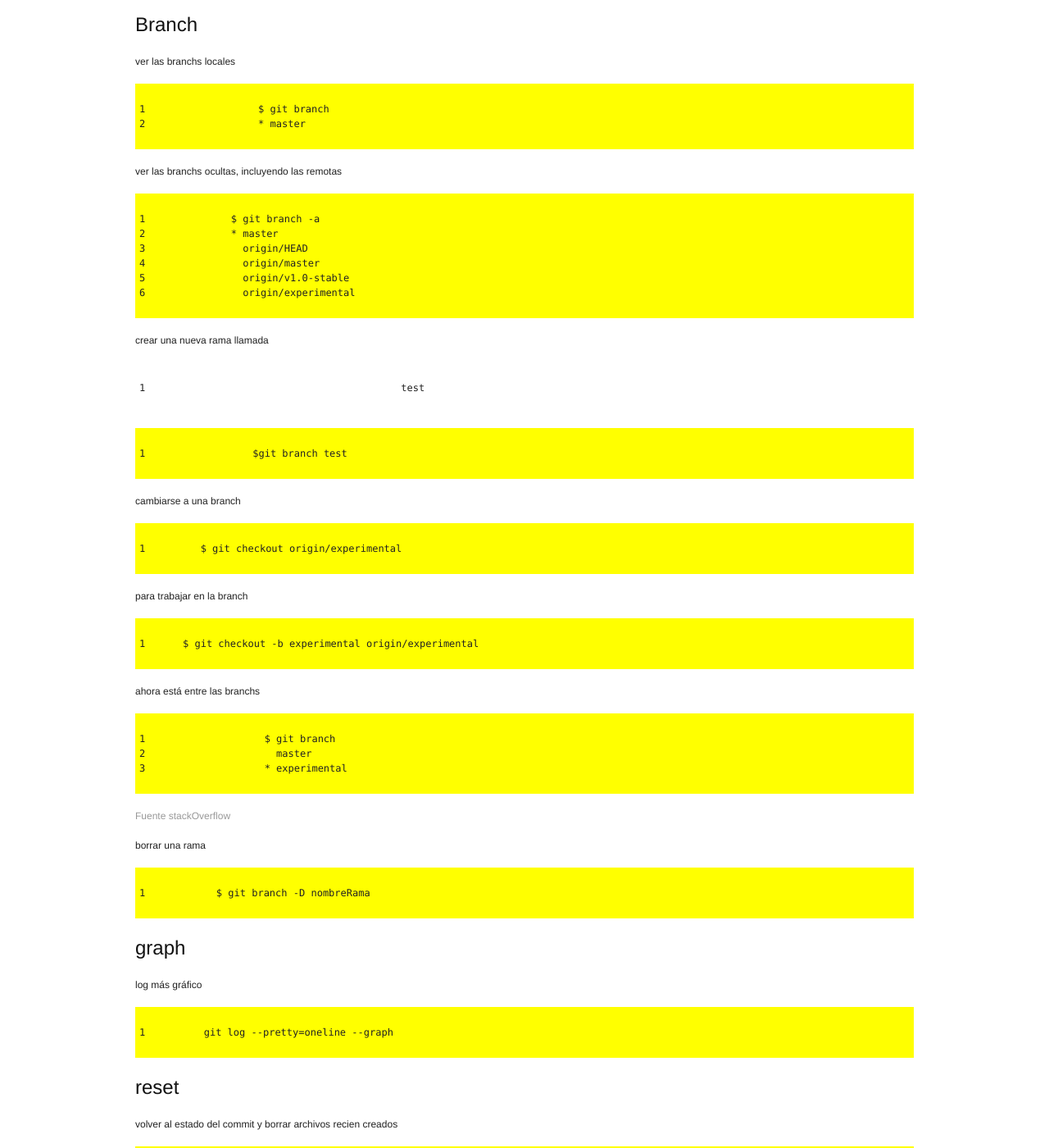
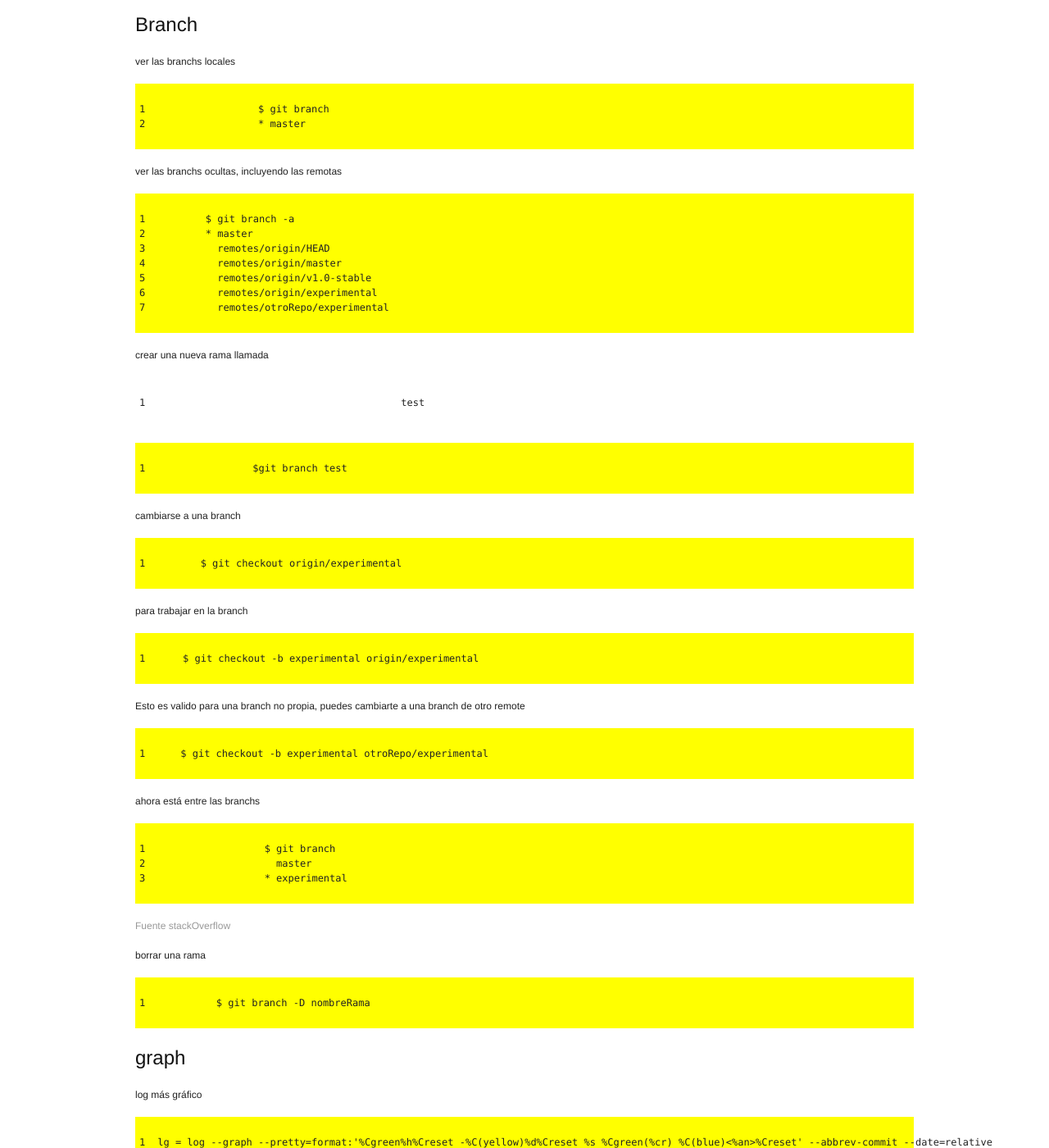
Before and after one commit to juanpabloaj/juanpabloaj.github.com, a Jekyll site: the page built from wiki/git.md, in a window 1280 px wide and 1400 px high, scrolled down 838 px. Shown: the whole window at 82% size. Built offline with Jekyll 4.4.1, drawn with Linux system fonts in a browser that asks for light colours; Markdown is read by kramdown in place of the engine named in the settings; some of the changed text lies outside the part shown.

Commit message:
git: sobre branch

```diff
--- a/_includes/gitDiffStat.markdown
+++ b/_includes/gitDiffStat.markdown
@@ -1,2 +1,4 @@
- wiki/git.md       |    4 ++++
- wiki/vim.markdown |    5 +++++
+ _layouts/default.html          |    3 ++-
+ wiki/git.md                    |   17 ++++++++++++-----
+ wiki/index.markdown            |    1 +
+ wiki/latex.md                  |    5 +++++
--- a/_layouts/default.html
+++ b/_layouts/default.html
@@ -32,7 +32,8 @@
 	<h1>{{ page.title }}</h1>
 		{{ content }}
 
-	<div id="footer">
+	<div id="footer"><!-- use blueprint footer -->
+		<!-- ADD powered by github jekyll vim+plugins  -->
 	</div>
 </div>
 </body>
--- a/wiki/git.md
+++ b/wiki/git.md
@@ -41,10 +41,11 @@ ver las branchs ocultas, incluyendo las remotas
 
     $ git branch -a
     * master
-      origin/HEAD
-      origin/master
-      origin/v1.0-stable
-      origin/experimental
+      remotes/origin/HEAD
+      remotes/origin/master
+      remotes/origin/v1.0-stable
+      remotes/origin/experimental
+	  remotes/otroRepo/experimental
 
 crear una nueva rama llamada `test`
 
@@ -57,6 +58,10 @@ cambiarse a una branch
 para trabajar en la branch
 
     $ git checkout -b experimental origin/experimental
+
+Esto es valido para una branch no propia, puedes cambiarte a una branch de otro remote
+
+	$ git checkout -b experimental otroRepo/experimental
 
 ahora está entre las branchs
 
@@ -76,7 +81,7 @@ borrar una rama
 
 log más gráfico
 
-	git log --pretty=oneline --graph
+	lg = log --graph --pretty=format:'%Cgreen%h%Creset -%C(yellow)%d%Creset %s %Cgreen(%cr) %C(blue)<%an>%Creset' --abbrev-commit --date=relative
 
 ## reset
 volver al estado del commit y borrar archivos recien creados
@@ -87,6 +92,8 @@ volver al estado del commit y borrar archivos recien creados
 ver lo que se ha hecho
 
 	$ git reflog
+
+muy útil para recuperar hash que se resetearon
 
 ## Forks
 
--- a/wiki/index.markdown
+++ b/wiki/index.markdown
@@ -15,6 +15,7 @@ title : Wiki
 [ssh](/wiki/ssh.html)
 [screen](/wiki/screen.html)
 [sed](/wiki/sed.html)
+[latex](/wiki/latex.html)
 [jekyll](/wiki/jekyll.html)
 {:enlaces}
 ## DB
```
Also changed, not shown: wiki/latex.md (added, +5 -0 lines).
